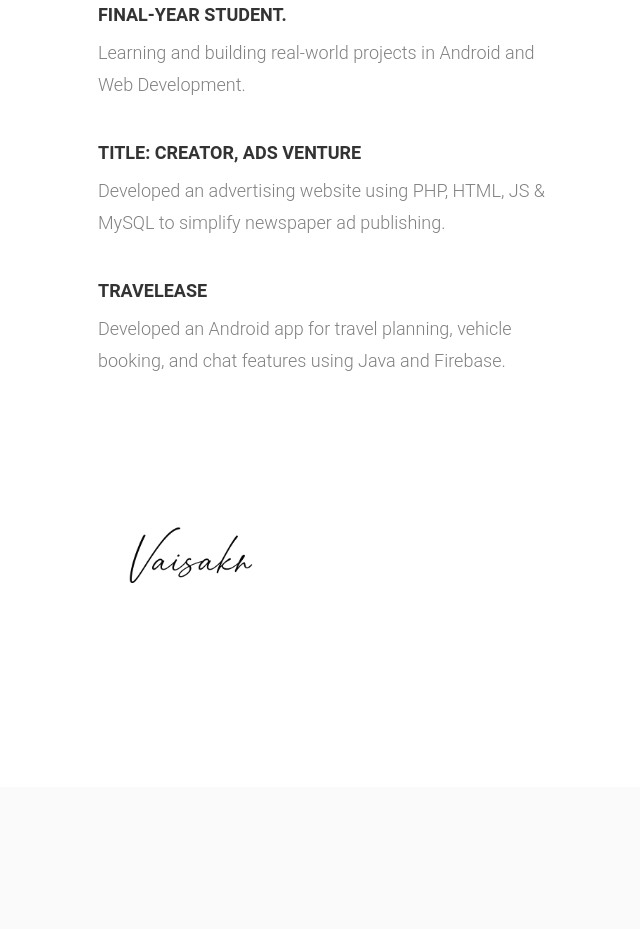
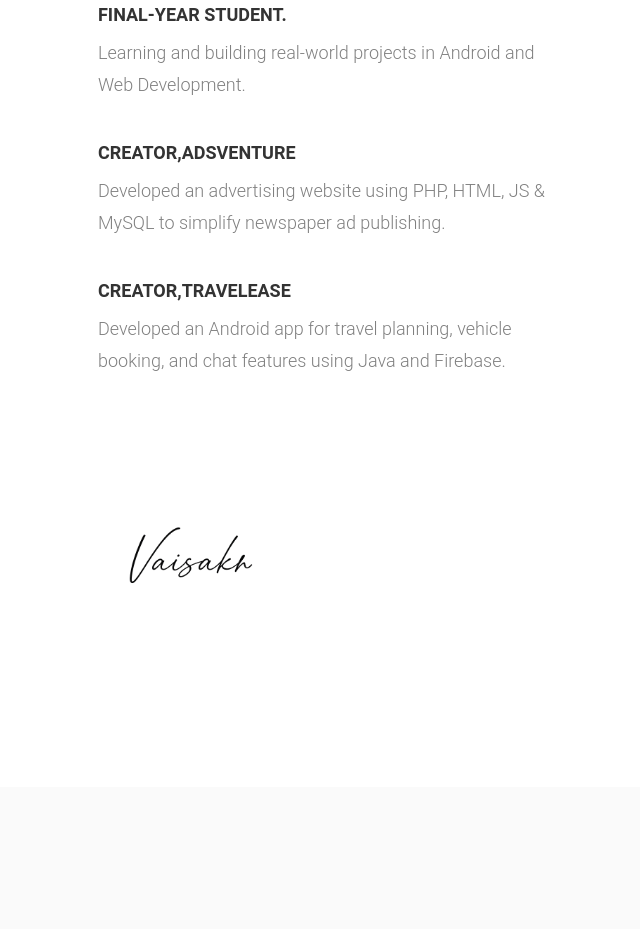
Before and after one commit to vaisakh06/vaisakh06.github.io, a plain HTML site: page about.html in a window 1280 px wide. Shown: the part 1985-2914 px from the top of the page, without its empty margins (286-926 px from the left). Drawn offline with nearby package versions, Linux system fonts and the light colour scheme; a script that the page names is missing.

Commit message:
about.html

```diff
--- a/about.html
+++ b/about.html
@@ -136,11 +136,11 @@
               <p>Learning and building real-world projects in Android and Web Development.</p>
             </div>
             <div class="div-block-16">
-              <h4>TITLE: Creator, Ads Venture</h4>
+              <h4>Creator,AdsVenture</h4>
               <p>Developed an advertising website using PHP, HTML, JS & MySQL to simplify newspaper ad publishing.</p>
             </div>
             <div class="div-block-16">
-              <h4>TravelEase</h4>
+              <h4>Creator,TravelEase</h4>
               <p>
                 Developed an Android app for travel planning, vehicle booking, and chat features using Java and Firebase.
               </p>
```
